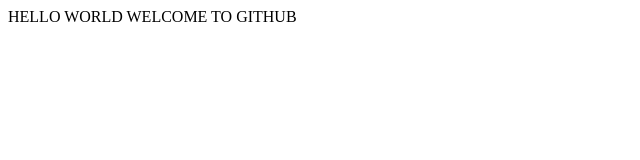
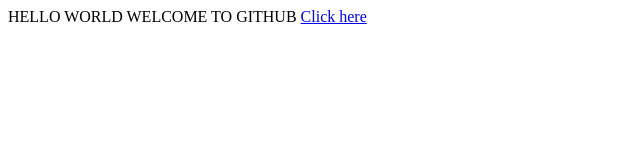
Before and after one commit to Farhanaz45/helloworld, a plain HTML site: page index.html in a window 1280 px wide. Shown: the full height of the page, 0-640 px from the left. Drawn offline with Linux system fonts and the light colour scheme.

Commit message:
Update index.html

```diff
--- a/index.html
+++ b/index.html
@@ -1 +1,2 @@
 HELLO WORLD WELCOME TO GITHUB
+<a href=welcome.html>Click here</a>
```
